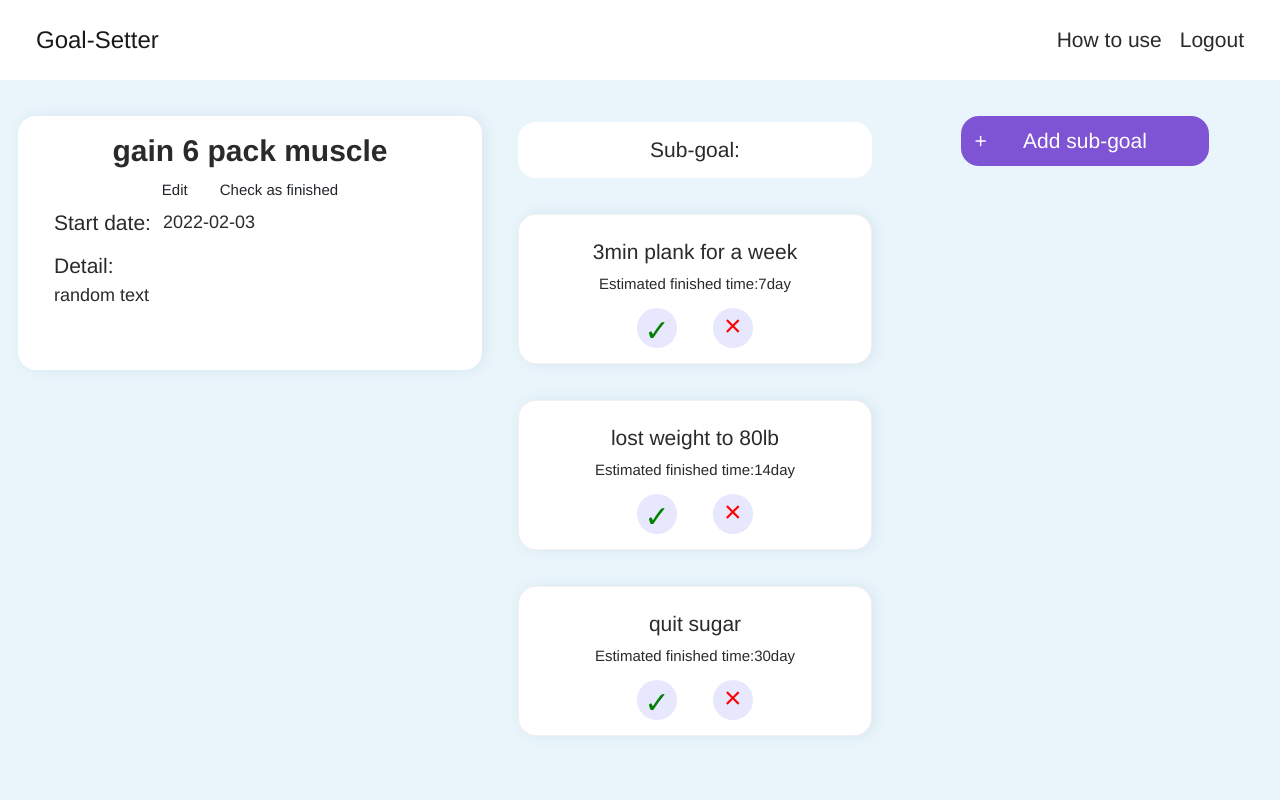
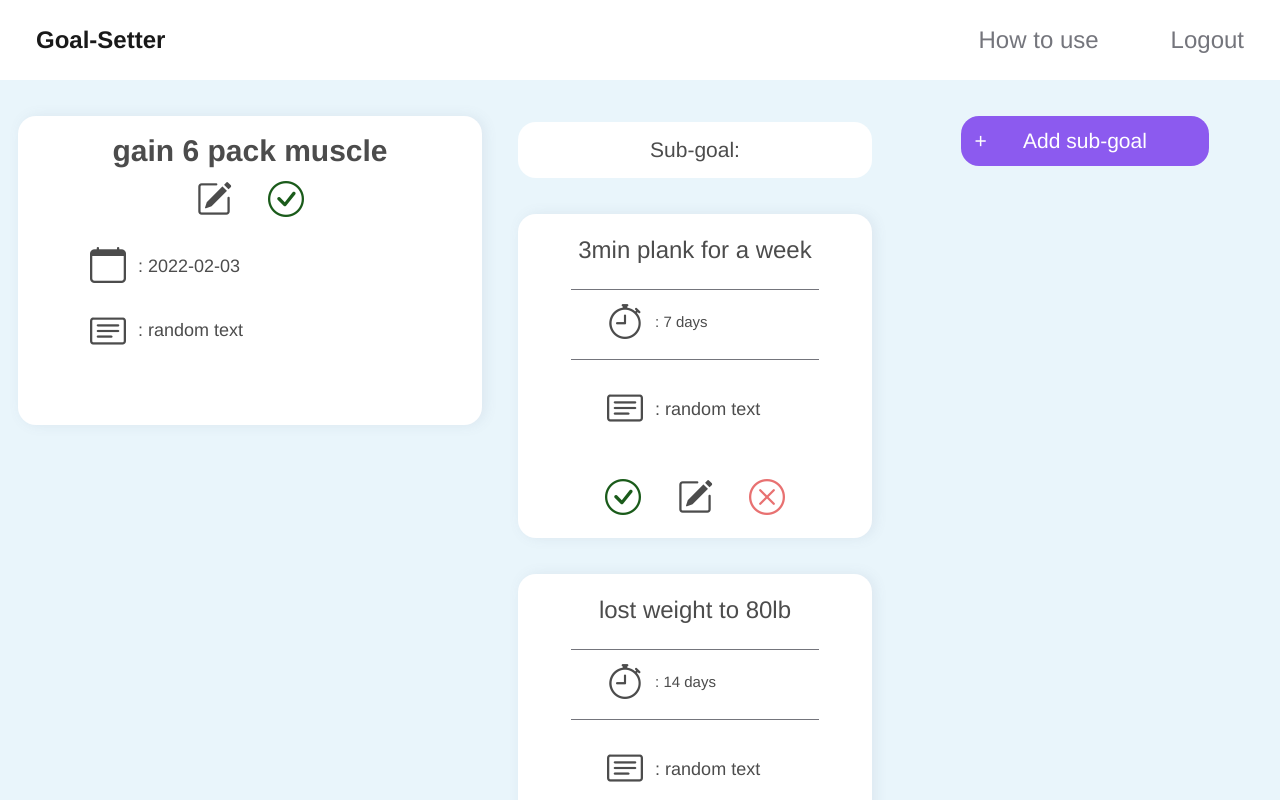
Before and after one commit to m790101/goal-setter, a Vue app: page /#/goals/1 in a window 1280 px wide. Shown: the top 800 px of the page. Built offline with nearby package versions, Linux system fonts and the light colour scheme.

Commit message:
improve UI

```diff
--- a/public/index.html
+++ b/public/index.html
@@ -6,6 +6,7 @@
     <meta name="viewport" content="width=device-width,initial-scale=1.0">
     <link rel="icon" href="<%= BASE_URL %>favicon.ico">
     <title>goal-setter</title>
+    <link rel="stylesheet" href="https://cdn.jsdelivr.net/npm/bootstrap-icons@1.9.1/font/bootstrap-icons.css">
   </head>
   <body>
     <noscript>
--- /dev/null
+++ b/src/assets/scss/colors.scss
@@ -0,0 +1,30 @@
+:root {
+    --primary-color: #e9f5fb;
+    --body-bg: #FFFFFF;
+    --body-color: #4c4c4c;
+    --white: #fff;
+    --link: #4d4f8d;
+    --progress-bar: #4872db;
+    --dark-gray: #4a4a4a;
+    --light-gray: #74757c;
+    --pale-gray: #f0f0f5fb;
+    --footer-color-gray: #808080;
+    --cart-panel-bg: #383838;
+    --input-radio: #2A2A2A;
+    --input-radio-bg: #FFFFFF;
+}
+
+[ data-theme="dark"] {
+    --body-bg: #121212;
+    --body-color: #FFFFFF;
+    --white: #fff;
+    --btn-pink: #F67599;
+    --stepper-circle-bg: #333333;
+    --dark-gray: #4a4a4a;
+    --light-gray: #AFB1BD;
+    --pale-gray: #4a4a4a;
+    --footer-color-gray: #808080;
+    --cart-panel-bg: #383838;
+    --input-radio: #4a4a4a;
+    --input-radio-bg: #4a4a4a;
+}
--- a/src/assets/scss/form.scss
+++ b/src/assets/scss/form.scss
@@ -1,32 +1,38 @@
+$btn-add:#8c5aef;
+$check-icon:rgb(26, 91, 26);
+$cross-icon:rgb(232, 113, 113);
+
 .btn-add {
-    background-color: #7E53D4;
+    background-color: $btn-add;
     color: var(--white);
     border-radius: 1.5rem;
 
     &:hover {
-        background-color: #724bc0;
+        background-color: $btn-add;
         color: var(--white);
     }
 
     &:active {
-        background-color: #724bc0;
+        background-color: $btn-add;
         color: var(--white);
     }
 }
 
 
 .check-icon {
+    cursor: pointer;
     position: relative;
-    width:40px;
-    height:40px;
-    background-color:rgb(231, 231, 254);
+    width: 40px;
+    height: 40px;
+    background-color: rgb(231, 231, 254);
     border-radius: 50%;
+
     &::before {
         content: '\2713';
         position: absolute;
-        top:0;
-        left:50%;
-        transform: translate(-50%,0%);
+        top: 0;
+        left: 50%;
+        transform: translate(-50%, 0%);
         font-size: 2.5rem;
         color: green;
 
@@ -34,18 +40,34 @@
 }
 
 .cross-icon {
+    cursor: pointer;
     position: relative;
-    width:40px;
-    height:40px;
-    background-color:rgb(231, 231, 254);
+    width: 40px;
+    height: 40px;
+    background-color: rgb(231, 231, 254);
     border-radius: 50%;
+
     &::before {
         position: absolute;
         content: "\00d7";
-        left:50%;
-        top:-12%;
-        transform: translate(-51%,0);
+        left: 50%;
+        top: -12%;
+        transform: translate(-51%, 0);
         font-size: 2.5rem;
         color: red;
     }
 }
+
+
+.bi {
+    font-size: 3.0rem;
+    cursor: pointer;
+}
+
+.bi-check-circle {
+    color: $check-icon;
+}
+
+.bi-x-circle {
+    color: $cross-icon;
+}
--- /dev/null
+++ b/src/assets/scss/link.scss
@@ -0,0 +1,34 @@
+
+.link{
+    cursor: pointer;
+    position: relative;
+    color:var(--light-gray);
+    &:hover{
+        color: var(--link);
+        &::after{
+            position: absolute;
+            content:'';
+            left:50%;
+            top:2.25rem;
+            height:3px;
+            width:150px;
+            transform: translate(-50%,0);
+            background-color: var(--link);
+        }
+
+    }
+    &:active{
+        color: var(--link);
+        &::after{
+            position: absolute;
+            content:'';
+            left:50%;
+            top:2.25rem;
+            height:3px;
+            width:150px;
+            transform: translate(-50%,0);
+            background-color: var(--link);
+        }
+
+    }
+}
--- a/src/assets/scss/main.scss
+++ b/src/assets/scss/main.scss
@@ -1,33 +1,7 @@
-:root {
-    --primary-color: #e9f5fb;
-    --body-bg: #FFFFFF;
-    --body-color: #2A2A2A;
-    --white: #fff;
-    --btn-pink: #F67599;
-    --stepper-circle-bg: #2A2A2A;
-    --dark-gray: #4a4a4a;
-    --light-gray: #AFB1BD;
-    --pale-gray: #f0f0f5fb;
-    --footer-color-gray: #808080;
-    --cart-panel-bg: #383838;
-    --input-radio: #2A2A2A;
-    --input-radio-bg: #FFFFFF;
-}
+@import './colors.scss';
+@import './link.scss';
 
-[ data-theme="dark"] {
-    --body-bg: #121212;
-    --body-color: #FFFFFF;
-    --white: #fff;
-    --btn-pink: #F67599;
-    --stepper-circle-bg: #333333;
-    --dark-gray: #4a4a4a;
-    --light-gray: #AFB1BD;
-    --pale-gray: #4a4a4a;
-    --footer-color-gray: #808080;
-    --cart-panel-bg: #383838;
-    --input-radio: #4a4a4a;
-    --input-radio-bg: #4a4a4a;
-}
+
 
 a,
 a:hover,
--- a/src/components/Goal.vue
+++ b/src/components/Goal.vue
@@ -1,28 +1,37 @@
 <template>
   <div class="goal-wrapper">
-    <div class="goal" v-for="goal in initialGoals" :key="goal.id">
+    <div
+      class="goal"
+      v-for="goal in initialGoals"
+      :key="goal.id"
+      :class="{ finished: goal.isFinished }"
+    >
       <div class="goal__body text-center">
         <router-link :to="{ name: 'goal-detail', params: { id: goal.id } }">
-          <p class="fs-3">{{ goal.name }}</p>
+          <p class="fs-2">{{ goal.name }}</p>
         </router-link>
         <div class="progress mt-3">
           <div
-              class="progress-bar"
+            class="progress-bar progress-width"
             role="progressbar"
             aria-label="Example with label"
-              style="width: 25%"
+            :style="{ width: percentage(goal) + '%' }"
           >
-              25%
+            {{ percentage(goal) }}
+          </div>
         </div>
       </div>
 
-        </div>
-
-        <div class="goal__footer mt-3">
-
-          <div class="d-flex justify-content-center gap-5 ">
-            <div class="check-icon"></div>
-            <div class="cross-icon"></div>
+      <div class="goal__footer mt-1">
+        <div class="d-flex justify-content-center gap-5">
+          <i
+            class="bi bi-arrow-counterclockwise mt-1"
+            @click.stop.prevent="unFinishGoal(goal.id)"
+            v-if="goal.isFinished"
+          ></i>
+          <i class="bi bi-check-circle "  @click.stop.prevent="finishGoal(goal.id)"
+            v-else></i>
+          <i class="bi bi-x-circle " @click.stop.prevent="deleteGoal(goal.id)" ></i>
         </div>
         <!--
         <div class="d-flex  mt-4 goal__footer__button-section justify-content-center gap-3">
@@ -30,7 +39,6 @@
           <button class="fs-5 btn btn-danger">刪除</button>
         </div>-->
       </div>
-
     </div>
   </div>
 </template>
@@ -46,6 +54,34 @@ export default {
       require: true,
     },
   },
+  data() {
+    return {
+      goals: this.initialGoals,
+    };
+  },
+  methods: {
+    deleteGoal(goalId) {
+      this.initialGoals = this.initialGoals.filter(
+        (goal) => goal.id !== goalId
+      );
+    },
+    finishGoal(goalId) {
+      this.$emit("afterFinishGoal", goalId);
+    },
+    unFinishGoal(goalId) {
+      this.$emit("afterunFinishGoal", goalId);
+    },
+  },
+    computed: {
+      percentage() {
+        return (goal) => {
+          return (
+            (goal.isCompletedLength / goal.totalSubGoalsNum) *
+            100
+          ).toFixed(2);
+        };
+      },
+    },
 };
 </script>
 
@@ -55,27 +91,37 @@ export default {
 
 .goal {
   @extend %standard-boxshadow;
-  margin-top:3rem;
+  color:var(--body-color);
+  margin-top: 3rem;
   background-color: var(--white);
   padding: 1.5rem;
   border-radius: 1.5rem;
 }
 .progress {
   height: 30px;
+  border-radius: 1.5rem;;
 }
+
+.progress-bar{
+  background-color:var(--progress-bar);
+}
+
 .goal__footer__button-section {
   & button {
     width: 50%;
   }
 }
+.finished {
+  background-color: rgba(0, 0, 0, 0.1);
+}
 
 @media (min-width: 1200px) {
   .goal-wrapper {
-    display:flex;
+    display: flex;
     gap: 2rem;
     flex-wrap: wrap;
     .goal {
-      margin-top:0;
+      margin-top: 0;
       width: 300px;
       height: 180px;
       &__body {
--- a/src/components/Navbar.vue
+++ b/src/components/Navbar.vue
@@ -1,14 +1,14 @@
 <template>
   <nav class="navbar navbar-expand-lg">
     <div class="container-fluid px-5 d-flex justify-content-between">
-      <router-link class="navbar-brand fs-2" to="/">Goal-Setter</router-link>
+      <router-link class="navbar-brand fs-2 fw-bold" to="/">Goal-Setter</router-link>
       <div class="menu">
         <ul class="d-flex">
           <li>
-            <a href="" class="fs-3 me-4">How to use</a>
+            <a href="" class="fs-2 mx-5 link">How to use</a>
           </li>
           <li>
-            <a href="" class="fs-3">Logout</a>
+            <a href="" class="fs-2 ms-5 link">Logout</a>
           </li>
         </ul>
       </div>
@@ -19,10 +19,10 @@
           v-if="isToggleMenu"
         >
           <li class="">
-            <a href="" class="fs-3">How to use?</a>
+            <a href="" class="fs-3 link">How to use?</a>
           </li>
-          <li class="mt-3">
-            <a href="" class="fs-3">Logout</a>
+          <li class="mt-3 ">
+            <a href="" class="fs-3 link">Logout</a>
           </li>
         </ul>
       </div>
@@ -67,9 +67,7 @@
       top: 80px;
       width: 100vw;
       z-index: 999;
-      & li {
-        border-bottom: 0.5px solid black;
-      }
+
     }
   }
   .menu {
--- /dev/null
+++ b/src/components/SubGoal.vue
@@ -0,0 +1,91 @@
+<template>
+  <ul class="sub-goal-wrapper mt-3">
+    <li
+      class="
+        mt-5
+        d-flex
+        flex-column
+        align-items-center
+        sub-goal-wrapper__sub-goal
+        justify-content-center
+      "
+      v-for="subGoal in initialSubGoals"
+      :key="subGoal.id"
+    >
+      <div
+        class="
+          sub-goal-wrapper__sub-goal__text
+          d-flex
+          align-items-center
+          justify-content-center
+          mt-2
+        "
+      >
+        <p class="fs-2 py-3">{{ subGoal.name }}</p>
+      </div>
+      <div class="d-flex mt-2 fs-5 align-items-center sub-goal-wrapper__sub-goal__time gap-3">
+        <i class="bi bi-stopwatch ms-5"></i>
+        <span>:  {{ subGoal.predictTime }} days</span>
+      </div>
+      <div class="sub-goal-wrapper__sub-goal__detail d-flex align-items-center gap-3">
+          <i class="bi bi-card-text ms-5"></i>
+          <p class="fs-4">:  {{subGoal.text}}</p>
+      </div>
+      <div class="my-3 d-flex gap-5">
+        <i class="bi bi-check-circle"></i>
+        <i class="bi bi-pencil-square" @click.stop.prevent="editGoal" ></i>
+        <i
+          class="bi bi-x-circle"
+          @click.stop.prevent="deleteSubGoal(subGoal.id)"
+        ></i>
+
+      </div>
+    </li>
+  </ul>
+</template>
+
+
+<script>
+export default {
+  props: {
+    initialSubGoals: {
+      type: Array,
+      required: true,
+    },
+  },
+  methods:{
+    deleteSubGoal(subGoalId) {
+     this.$emit('afterDeleteSubGoal',subGoalId)
+    },
+  }
+};
+</script>
+
+<style lang="scss" scoped>
+@import "../assets/scss/mixins.scss";
+@import "../assets/scss/form.scss";
+
+ .sub-goal-wrapper {
+    &__sub-goal {
+      @extend %standard-boxshadow;
+      border-radius: 1.5rem;
+      background-color: var(--white);
+      min-height: 150px;
+      &__text{
+          width:70%;
+          padding-bottom: 0.75rem;
+          border-bottom: 1px solid var(--light-gray);
+      }
+      &__time{
+          width:70%;
+          padding-bottom: 0.75rem;
+          border-bottom: 1px solid var(--light-gray);
+      }
+      &__detail{
+          min-height:100px;
+          width:70%;
+
+      }
+    }
+  }
+</style>
--- a/src/components/SubGoalForm.vue
+++ b/src/components/SubGoalForm.vue
@@ -1,16 +1,12 @@
 <template>
   <form
     action=""
-            class=" sub-goal-form px-5"
+    class="sub-goal-form px-5"
     @submit.stop.prevent="handleSubGoalSumbmit"
   >
     <div>
-              <div
-                class="d-flex align-items-center justify-content-between mx-2"
-              >
-                <label class="form-label fs-3" for="name"
-                  >Your new sub-goal:</label
-                >
+      <div class="d-flex align-items-center justify-content-between mx-2">
+        <label class="form-label fs-3" for="name">Your new sub-goal:</label>
         <span
           class="fs-3"
           role="button"
@@ -21,7 +17,7 @@
       <input
         type="text"
         id="name"
-                class="form-control sub-goal-form__input mt-2 fs-4"
+        class="sub-goal-form__input mt-2 fs-4"
         placeholder="Enter your goal"
         v-model="subGoal.name"
       />
@@ -32,16 +28,26 @@
       >
       <input
         type="number"
-                name='predictTime'
+        name="predictTime"
         id="predictTime"
-                class="form-control sub-goal-form__input mt-2 fs-4"
+        class="sub-goal-form__input mt-2 fs-4"
         placeholder="enter number(days)"
         v-model="subGoal.predictTime"
       />
     </div>
     <div class="d-flex flex-column mt-3">
-              <label for="subGoalDetail" class="form-label fs-3">Detail for sub-goal:</label>
-              <textarea name="text" id="subGoalDetail" cols="30" rows="4" placeholder="enter detail" class="form-control fs-4" v-model="subGoal.text"></textarea>
+      <label for="subGoalDetail" class="form-label fs-3"
+        >Detail for sub-goal:</label
+      >
+      <textarea
+        name="text"
+        id="subGoalDetail"
+        cols="30"
+        rows="4"
+        placeholder="enter detail"
+        class="fs-4"
+        v-model="subGoal.text"
+      ></textarea>
     </div>
 
     <button class="btn btn-primary sub-goal-form__btn mt-4">
@@ -52,55 +58,60 @@
 
 
 <script>
-
 export default {
-    data(){
-        return{
-            subGoal:{
-                name:'',
-                predictTime:0,
-                text:'',
-            }
-        }
+  data() {
+    return {
+      subGoal: {
+        name: "",
+        predictTime: 0,
+        text: "",
       },
-    methods:{
-        closeNewSubGoalForm(){
-            this.$emit('afterCloseNewSubGoalForm')
+    };
   },
-        handleSubGoalSumbmit(){
+  methods: {
+    closeNewSubGoalForm() {
+      this.$emit("afterCloseNewSubGoalForm");
+    },
+    handleSubGoalSumbmit() {
       const subGoal = {
-                ...this.subGoal
-            }
-            this.$emit('afterSubGoalSubmit',subGoal)
-            this.subGoal.name = ''
-            this.subGoal.predictTime = 0
-            this.subGoal.text = ''
-        }
-    }
-
-}
+        ...this.subGoal,
+      };
+      this.$emit("afterSubGoalSubmit", subGoal);
+      this.subGoal.name = "";
+      this.subGoal.predictTime = 0;
+      this.subGoal.text = "";
+    },
+  },
+};
 </script>
 
 
 
-<style scoped>
+<style scoped lang='scss'>
+@import "../assets/scss/mixins.scss";
+input {
+  @extend %input-style;
+  width: 100%;
+}
 .sub-goal-form {
-    margin-top:2rem;
+  margin-top: 2rem;
 }
-.sub-goal-form__btn{
-    font-size:1.5rem;
-    width:100%;
+.sub-goal-form__btn {
+  font-size: 1.5rem;
+  width: 100%;
   border-radius: 1.5rem;
 }
 
-.sub-goal-form__input{
-  height:45px;
+.sub-goal-form__input {
+  height: 45px;
 }
+textarea {
+  @extend %input-style;
+}
+
 @media (min-width: 1200px) {
   .sub-goal-form {
-     margin-top:1rem;
+    margin-top: 1rem;
   }
 }
-
-
 </style>
--- a/src/views/GoalDetail.vue
+++ b/src/views/GoalDetail.vue
@@ -6,35 +6,45 @@
           {{ goal.name }}
         </p>
       </div>
-      <div v-else class="d-flex gap-3">
-        <input type="text" name="name" class="" v-model="nameCache" />
-        <p @click.stop.prevent="handleEdited">V</p>
-        <p @click.stop.prevent="closeEdited">X</p>
+      <div v-else class="d-flex gap-3 justify-content-center mb-3">
+        <input
+          type="text"
+          name="name"
+          class="editGoalInput fw-bold fs-1"
+          v-model="nameCache"
+        />
       </div>
       <div
         class="
           d-flex
           goal__footer__button-section
           justify-content-center
-          gap-3
+          gap-5
           align-items-center
         "
+        v-if="!isEdited"
       >
-        <button class="fs-5 btn" @click.stop.prevent="editGoalTitle">
-          Edit
-        </button>
-        <button class="fs-5 btn">Check as finished</button>
+        <i class="bi bi-pencil-square" @click.stop.prevent="editGoal" ></i>
+        <i class="bi bi-check-circle "></i>
       </div>
       <div
-        class="goal-detail__header__time px-5 d-flex gap-3 align-items-center"
+        class="goal-detail__header__time px-5 d-flex gap-3 align-items-center mt-3"
       >
-        <p class="fs-3">Start date:</p>
-        <span class="fs-4">{{ goal.createdAt }}</span>
+        <i class="bi bi-calendar ms-5"></i>
+        <span class="fs-4">: {{ goal.createdAt }}</span>
       </div>
       <div class="px-5 goal-detail__header__detail mt-3">
-        <p class="fs-3">Detail:</p>
-        <span class="fs-4 mt-3">{{ goal.text }}</span>
+        <div v-if="!isEdited" class="d-flex gap-3">
+         <i class="bi bi-card-text ms-5"></i>
+        <p class="fs-4 mt-3 ">: {{ goal.text }}</p>
+        </div>
+        <textarea name="" id="" cols="30" rows="5" class="fs-4" v-model="detailCache" v-else></textarea>
+      <div v-if="isEdited" class="d-flex justify-content-center gap-5 mb-4 mt-3">
+        <i class="bi bi-check-circle" @click.stop.prevent="handleEdited"></i>
+        <i class="bi bi-x-circle" @click.stop.prevent="closeEdited"></i>
       </div>
+      </div>
+
     </div>
     <div class="goal-detail__btn-section">
       <div class="mx-4">
@@ -57,40 +67,11 @@
       <p class="fs-3 mt-2 p-3 goal-detail__body__list__title text-center">
         Sub-goal:
       </p>
-      <ul class="goal-detail__body__sub-goal-wrapper mt-3">
-        <li
-          class="
-            mt-5
-            d-flex
-            flex-column
-            align-items-center
-            goal-detail__body__sub-goal-wrapper__sub-goal
-            justify-content-center
-          "
-          v-for="subGoal in goal.subGoals"
-          :key="subGoal.id"
-
-        >
-          <div
-            class="
-              goal-detail__body__sub-goal-wrapper__sub-goal__text
-              d-flex
-              align-items-center
-              mt-2
-            "
-          >
-            <p class="fs-3">{{ subGoal.name }}</p>
-          </div>
-          <div class="d-flex mt-2 fs-5">
-            <p class="">Estimated finished time:</p>
-            <span>{{ subGoal.predictTime }}day</span>
-          </div>
-          <div class="mt-3 d-flex gap-5">
-            <button class=" check-icon"></button>
-            <button class=" cross-icon" @click.stop.prevent="deleteSubGoal(subGoal.id)"></button>
-          </div>
-        </li>
-      </ul>
+      <p v-if="!goal.subGoals.length" class="fs-1 text-center mt-5">You have no Sub-goals</p>
+      <SubGoal
+      :initialSubGoals="goal.subGoals"
+      @afterDeleteSubGoal="handleAfterDeleteSubGoal"
+      />
     </div>
   </section>
 </template>
@@ -107,6 +88,14 @@
     min-height: 120px;
   }
 }
+.editGoalInput {
+  @extend %input-style;
+}
+
+textarea{
+  @extend %input-style;
+  width:100%;
+}
 
 .goal-detail__body {
   margin-top: 2rem;
@@ -120,17 +109,7 @@
     border-radius: 1.5rem;
     @extend %standard-boxshadow;
   }
-  &__sub-goal-wrapper {
-    &__sub-goal {
-      @extend %standard-boxshadow;
-      border: 1.5px solid var(--pale-gray);
-      border-radius: 1.5rem;
-      background-color: var(--white);
-      height:150px;
-      &__text {
-      }
-    }
-  }
+
 }
 .goal-detail__btn-section {
   margin-top: 2rem;
@@ -182,6 +161,7 @@
 
 <script>
 import SubGoalForm from "../components/SubGoalForm.vue";
+import SubGoal from '../components/SubGoal'
 import { v4 as uuidv4 } from "uuid";
 const dummyData = {
   goal: {
@@ -226,7 +206,8 @@ export default {
         subGoals: [],
       },
       isAddSubGoal: false,
-      nameCache: "",
+      nameCache: '',
+      detailCache:'',
       isEdited: false,
     };
   },
@@ -243,36 +224,40 @@ export default {
       this.isAddSubGoal = false;
     },
     handleAfterSubGoalSubmit(playLoad) {
-      if(!playLoad.name)return
+      if (!playLoad.name) return;
       this.goal.subGoals.push({
         ...playLoad,
         id: uuidv4(),
         iscompleted: false,
       });
-      this.isAddSubGoal = false
-
+      this.isAddSubGoal = false;
     },
-    editGoalTitle() {
+    editGoal() {
       this.isEdited = true;
       this.nameCache = this.goal.name;
+      this.detailCache = this.goal.text
     },
     closeEdited() {
       this.isEdited = false;
     },
     handleEdited() {
       this.goal.name = this.nameCache;
+      this.goal.text = this.detailCache
       this.isEdited = false;
-      this.nameCache = "";
+      this.nameCache = '';
+      this.detailCache = ''
+
     },
-    deleteSubGoal(subGoalId){
-      this.goal.subGoals = this.goal.subGoals.filter(x => x.id !== subGoalId)
-    }
+    handleAfterDeleteSubGoal(playLoad) {
+      this.goal.subGoals = this.goal.subGoals.filter((x) => x.id !== playLoad);
+    },
   },
   created() {
     this.fetchData();
   },
   components: {
     SubGoalForm,
+    SubGoal
   },
 };
 </script>
--- a/src/views/Goals.vue
+++ b/src/views/Goals.vue
@@ -27,7 +27,7 @@
           <input
             type="text"
             id="name"
-            class="form-control new-goal-form__input mt-2 fs-4"
+            class=" new-goal-form__input mt-2 fs-4"
             placeholder="Enter your goal"
             v-model="newGoal"
           />
@@ -36,13 +36,20 @@
           Add your goal
         </button>
       </form>
-      <ul class="d-flex flex-column justify-content-center text-center mt-3">
-        <li class="mt-2 fs-5"><a href="#">Finished goal</a></li>
-        <li class="mt-2 fs-5"><a href="#">Finished goal</a></li>
+      <ul class=" px-5 mt-3">
+        <li class="mt-2 fs-4 link text-center" @click="setVisibility('active')">Active goals</li>
+        <li class="mt-2 fs-4 link text-center" @click="setVisibility('finished')">
+          Finished goals
+        </li>
+        <li class="mt-2 fs-4 link text-center" @click="setVisibility('all')">All goals</li>
       </ul>
     </div>
     <div class="goals__right-content">
-      <Goal :initial-goals="goals" />
+      <Goal
+        :initial-goals="filteredGoals"
+        @afterFinishGoal="handleaAfterFinishGoal"
+        @afterunFinishGoal="handleAfterunFinishGoal"
+      />
     </div>
   </section>
 </template>
@@ -62,16 +69,65 @@ const dummyData = {
     {
       id: 1,
       name: "gain 6 pack muscle",
+      isFinished: false,
+      subGoals: [
+        {
+          id: 1,
+          name: "3min plank for a week",
+          predictTime: 7,
+          text: "random text",
+          isCompleted: true,
+        },
+        {
+          id: 2,
+          name: "lost weight to 80lb",
+          predictTime: 14,
+          text: "random text",
+          isCompleted: false,
+        },
+        {
+          id: 3,
+          name: "quit sugar",
+          predictTime: 30,
+          text: "random text",
+          isCompleted: false,
+        },
+      ],
     },
     {
       id: 2,
       name: "grow to 7'0",
+      isFinished: false,
+      subGoals: [
+        {
+          id: 1,
+          name: "3min plank for a week",
+          predictTime: 7,
+          text: "random text",
+          isCompleted: false,
+        },
+      ],
     },
     {
       id: 3,
       name: "watch John Wick 4",
+      isFinished: false,
+      subGoals: [
+        {
+          id: 1,
+          name: "3min plank for a week",
+          predictTime: 7,
+          text: "random text",
+          isCompleted: false,
+        },
+      ],
     },
   ],
+};
+const filters = {
+  all: (goals) => goals,
+  active: (goals) => goals.filter((goal) => !goal.isFinished),
+  finished: (goals) => goals.filter((goal) => goal.isFinished),
 };
 export default {
   data() {
@@ -80,11 +136,18 @@ export default {
       currentUser: dummyUser.currentUser,
       isAddNew: false,
       newGoal: "",
+      visibility: "active",
     };
   },
   methods: {
     fetchGoals() {
-      this.goals = dummyData.goals;
+      this.goals = dummyData.goals.map(goal=> {
+        return goal = {
+          ...goal,
+          totalSubGoalsNum: goal.subGoals.length,
+          isCompletedLength: goal.subGoals.filter(subGoal=>subGoal.isCompleted).length
+        }
+      })
     },
     callNewGoalForm() {
       this.isAddNew = !this.isAddNew;
@@ -97,15 +160,48 @@ export default {
       this.goals.push({
         id: uuidv4(),
         name: this.newGoal,
+        isFinished: false,
+        subGoals: [],
       });
       this.newGoal = "";
     },
     closeNewGoalForm() {
       this.isAddNew = false;
     },
+    handleaAfterFinishGoal(playLoad) {
+      this.goals = this.goals.map((goal) => {
+        if (goal.id === playLoad) {
+          return (goal = {
+            ...goal,
+            isFinished: true,
+          });
+        }
+        return goal;
+      });
+    },
+    handleAfterunFinishGoal(playLoad){
+      this.goals = this.goals.map(goal => {
+        if(goal.id === playLoad){
+          return goal = {
+            ...goal,
+            isFinished:false
+          }
+        }
+        return goal
+        })
+    },
+    setVisibility(visibility) {
+      this.visibility = visibility;
+    },
+
   },
   created() {
     this.fetchGoals();
+  },
+  computed: {
+    filteredGoals() {
+      return filters[this.visibility](this.goals);
+    },
   },
   components: {
     Goal,
@@ -116,6 +212,7 @@ export default {
 <style lang="scss" scoped>
 @import "../assets/scss/form.scss";
 @import "../assets/scss/mixins.scss";
+
 
 .goals {
   width: 70%;
@@ -148,6 +245,8 @@ export default {
 }
 
 .new-goal-form__input {
+  @extend %input-style ;
+  width:100%;
   height: 45px;
 }
 
@@ -163,7 +262,7 @@ export default {
     flex-direction: row;
     &__left-content {
       width: 20%;
-      max-height: 300px;
+      max-height: 400px;
       padding: 1.5rem;
       background-color: var(--white);
       border-radius: 1.5rem;
```
Also changed, not shown: src/assets/scss/mixins.scss (+10 -0 lines). Lines whose indentation alone changed are shown as unchanged.
